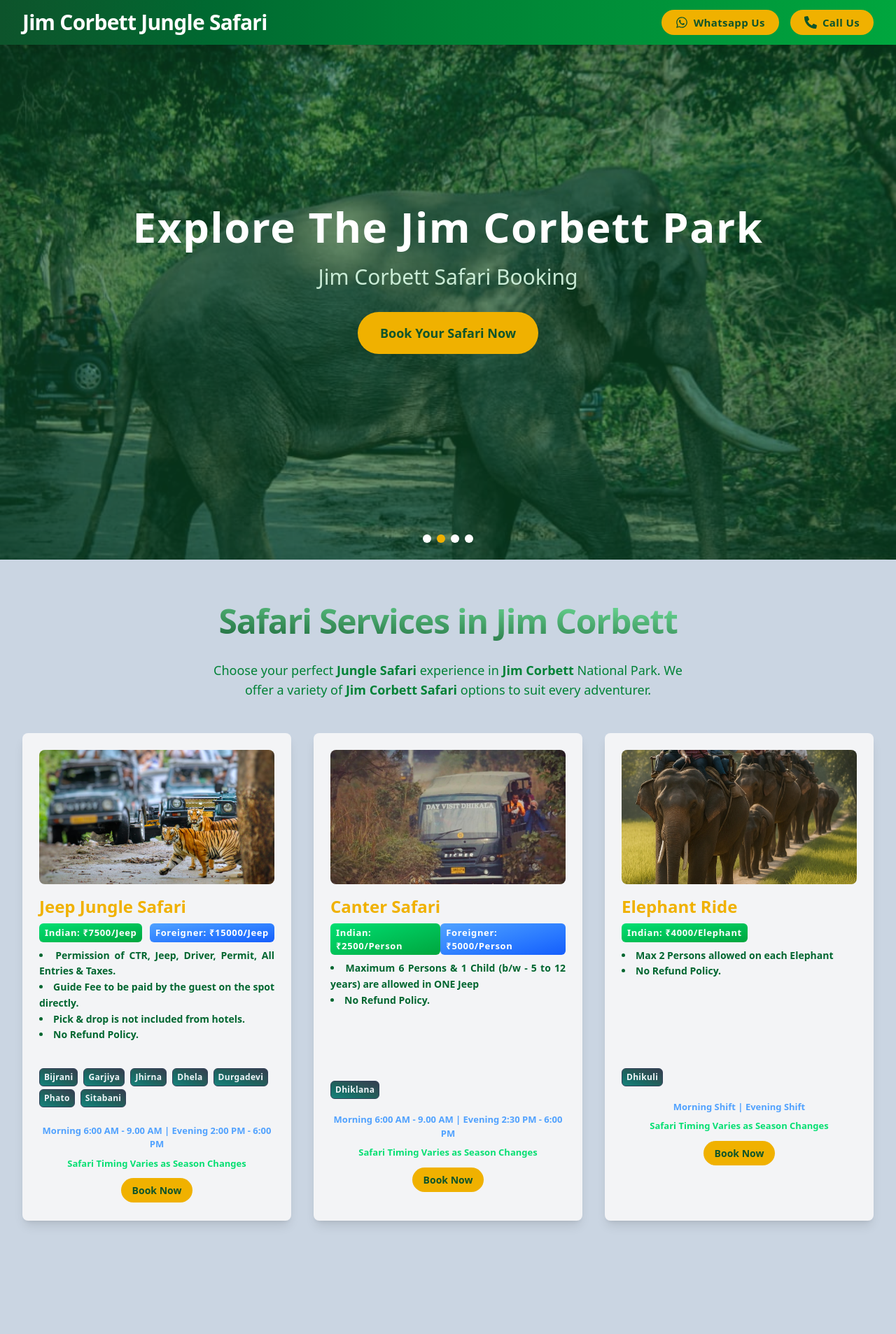
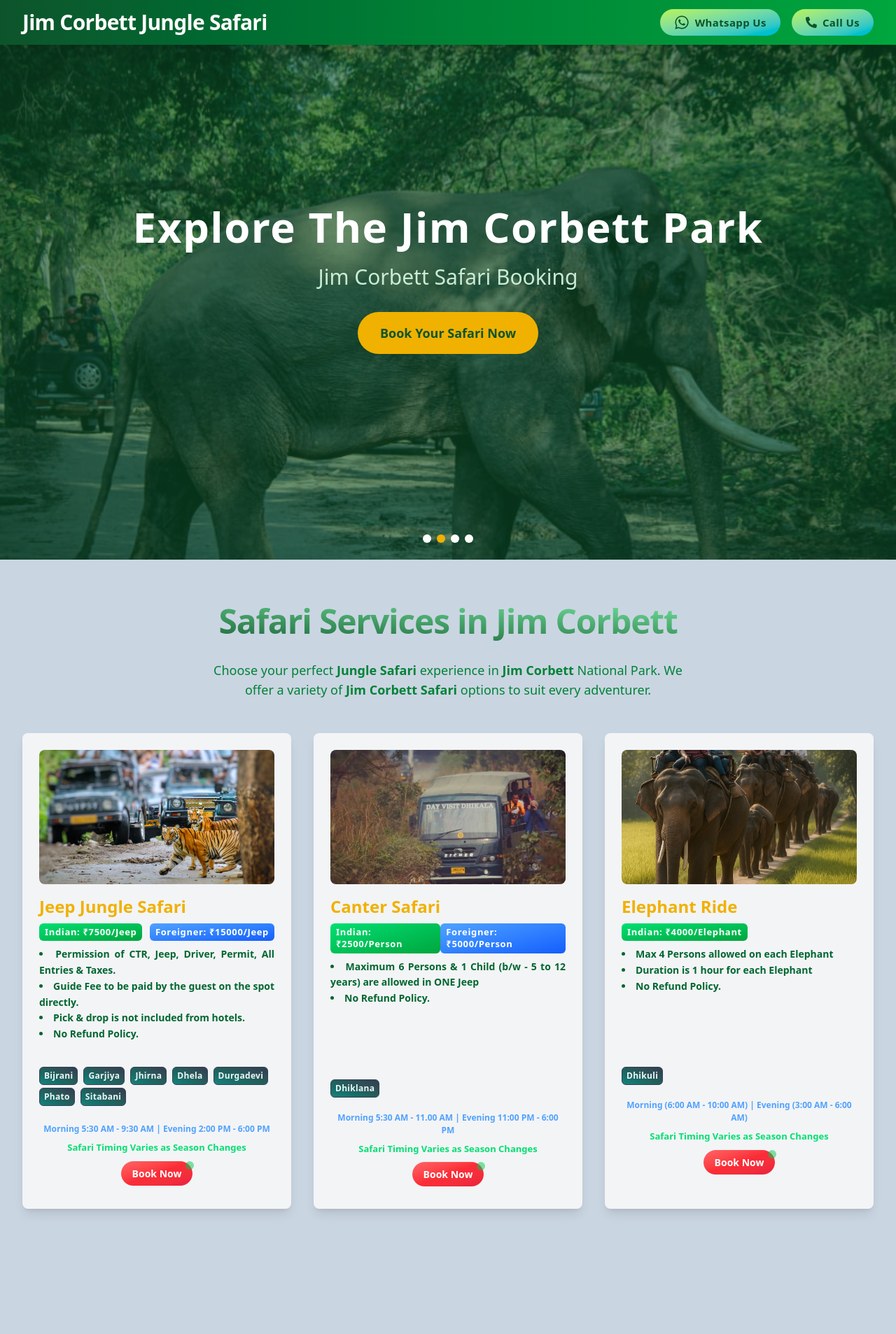
Before and after one commit to FEBTECHITSOLUTIONS/Jungle-Safari, a Next.js app: page / in a window 1280 px wide. Shown: the top 1907 px of the page at 70% size. Built offline with nearby package versions, Linux system fonts and the light colour scheme.

Commit message:
mminor changes from client have been done

```diff
--- a/components/Navbar.js
+++ b/components/Navbar.js
@@ -26,7 +26,7 @@
           <div className="flex-shrink-0">
             <Link
               href="/"
-              className="text-3xl font-extrabold text-white tracking-tight"
+              className="text-sm md:text-2xl lg:text-3xl font-extrabold text-white tracking-tight"
             >
               Jim Corbett Jungle Safari
             </Link>
@@ -54,20 +54,20 @@
             <Link
               href="https://api.whatsapp.com/send?phone=+919759107189%E2%80%AC&text=Hello%20Jungle%20Safari%20Team,%20I%20need%20your%20service"
               onClick={toggleMenu}
-              className="flex gap-2 justify-center items-center text-xs md:text-[15px] tracking-wide bg-yellow-500 text-green-900 px-5 py-2 rounded-full font-semibold  hover:bg-yellow-500 text-center transition-all duration-300"
+              className="flex gap-2 justify-center items-center text-xs md:text-[15px] tracking-wide bg-gradient-to-tl from-cyan-500 to-lime-300 md:bg-yellow-500 text-slate-700 md:text-green-900 px-2 py-1.5  md:px-5 md:py-2 rounded-full font-semibold  hover:bg-yellow-500 text-center transition-all duration-300"
             >
               {" "}
-              <FaWhatsapp size={18} />
-              Whatsapp Us
+              <FaWhatsapp size={22} />
+              <span className="hidden md:block">Whatsapp Us</span>
             </Link>
             <Link
               href="tel:9759107189"
               onClick={toggleMenu}
-              className="flex gap-2 justify-center items-center text-xs md:text-[15px] tracking-wide bg-yellow-500 text-green-900 px-5 py-2 rounded-full font-semibold  hover:bg-yellow-500 text-center transition-all duration-300"
+              className="flex gap-2 justify-center items-center text-xs md:text-[15px] tracking-wide bg-gradient-to-tl from-cyan-500 to-lime-300 md:bg-yellow-500 text-slate-700 md:text-green-900 px-2 py-1.5  md:px-5 md:py-2 rounded-full font-semibold  hover:bg-yellow-500 text-center transition-all duration-300"
             >
               {" "}
-              <FaPhoneAlt size={18} />
-              Call Us
+              <FaPhoneAlt size={16} />
+              <span className="hidden md:block">Call Us</span>
             </Link>
           </div>
           {/* Mobile Menu Button */}
--- a/components/SafariServed.js
+++ b/components/SafariServed.js
@@ -10,7 +10,7 @@
       name: "Jeep Jungle Safari",
       rate: "7500/Jeep",
       rateforeign: "15000/Jeep",
-      timing: "Morning 6:00 AM - 9.00 AM | Evening 2:00 PM - 6:00 PM ",
+      timing: "Morning 5:30 AM - 9:30 AM | Evening 2:00 PM - 6:00 PM ",
       image: "/jeepJungleSafari.jpg",
       alt: "Jeep Jungle Safari in Jim Corbett National Park",
       description:
@@ -36,7 +36,7 @@
       rate: "2500/Person",
       rateforeign: "5000/Person",
       image: "/canterSafari.jpg",
-      timing: "Morning 6:00 AM - 9.00 AM | Evening 2:30 PM - 6:00 PM ",
+      timing: "Morning 5:30 AM - 11.00 AM | Evening 11:00 PM - 6:00 PM ",
 
       alt: "Canter Safari in Jim Corbett National Park",
       description:
@@ -51,15 +51,15 @@
       name: "Elephant Ride",
       rate: "4000/Elephant",
       image: "/elephantRide.jpg",
-      timing: "Morning Shift | Evening Shift ",
+      timing: "Morning (6:00 AM - 10:00 AM) | Evening (3:00 AM - 6:00 AM) ",
 
       alt: "Elephant Ride Safari in Jim Corbett National Park",
       description:
         "An Elephant Ride/Safari in Jim Corbett offers a unique and traditional way to explore the park's dense forests and grasslands. Riding atop an elephant, you'll get up close to nature, accessing areas that vehicles can't reach. This eco-friendly safari is perfect for those seeking a serene experience, with opportunities to spot wildlife like deer, wild boars, and even Royal Bengal Tigers from a unique perspective. The ride typically lasts 1 hour and is available in select zones like Bijrani and Dhikala. It's a favorite for photography lovers and those wanting a more intimate connection with the park's natural beauty.",
       highlights: ["Dhikuli"],
       points: [
-        "Max 2 Persons allowed on each Elephant",
-
+        "Max 4 Persons allowed on each Elephant",
+        "Duration is 1 hour for each Elephant",
         "No Refund Policy.",
       ],
     },
@@ -106,7 +106,7 @@
               <h3 className="text-2xl font-semibold text-yellow-500 mb-2  flex justify-between items-center">
                 <span className=""> {safari.name}</span>
               </h3>
-              <div className="text-white  *:px-2 *:py-1 *:rounded-md text-sm md:text-[13px] mb-2 font-semibold tracking-wider flex justify-between ">
+              <div className="text-white  *:px-2 *:py-1 *:rounded-md text-xs md:text-[13px] mb-2 font-semibold tracking-wider flex justify-between ">
                 <span className="flex bg-gradient-to-tl from-green-600 to-green-400">
                   Indian: ₹{safari.rate}
                 </span>
@@ -122,7 +122,9 @@
               <div className="text-green-800 mb-0 text-sm leading-relaxed  text-justify ">
                 <ul className=" text-sm   font-semibold list-disc list-inside min-h-40">
                   {safari.points.map((point, index) => (
-                    <li className="leading-relaxed" key={index}>{point}</li>
+                    <li className="leading-relaxed" key={index}>
+                      {point}
+                    </li>
                   ))}
                 </ul>
               </div>
@@ -137,25 +139,25 @@
                 ))}
               </ul>
 
-
-              <p className="mt-3 text-[13px] text-blue-400 font-semibold text-center">
+              <p className="mt-3 text-[12px] text-blue-400 font-semibold text-center">
                 {safari.timing}
               </p>
               <p className="mt-2 text-[13px] text-green-400 font-semibold text-center">
                 Safari Timing Varies as Season Changes
               </p>
               {/* button */}
-<div className="mt-4 w-full mb-2 mx-auto text-center">
+              <div className="mt-5 w-full animate-bounce mb-2 mx-auto text-center">
                 <Link
                   href="https://api.whatsapp.com/send?phone=+919759107189%E2%80%AC&text=Hello%20Jungle%20Safari%20Team,%20I%20need%20your%20service"
-            className=" text-sm px-4 py-2 bg-yellow-500 text-green-900  rounded-full font-semibold  hover:bg-yellow-500 hover:shadow-xl transition-all duration-300"
+                  className="relative text-sm px-4 py-2 bg-gradient-to-tl to-red-400 via-red-500 from-red-600/80 text-white  rounded-full font-semibold  hover:bg-yellow-500 hover:shadow-xl transition-all duration-300"
                 >
                   Book Now
+                <div className="size-3 bg-green-500 absolute -top-0 animate-pulse duration-75 -right-0.5 rounded-full"></div>
+
                 </Link>
               </div>
               {/* button ends */}
             </div>
-
           ))}
         </div>
 
```
Lines whose indentation alone changed are shown as unchanged.
